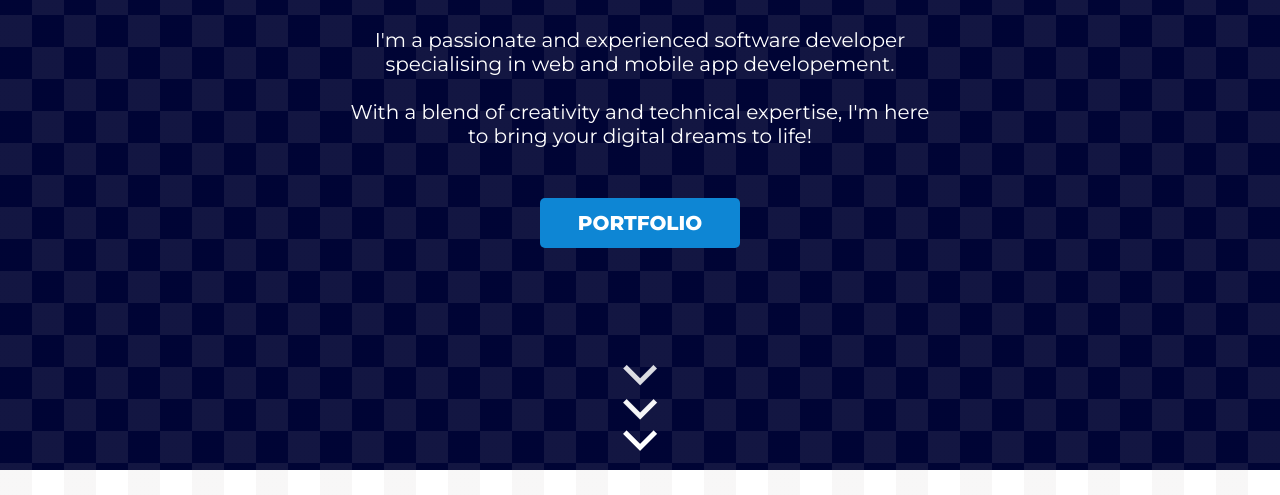
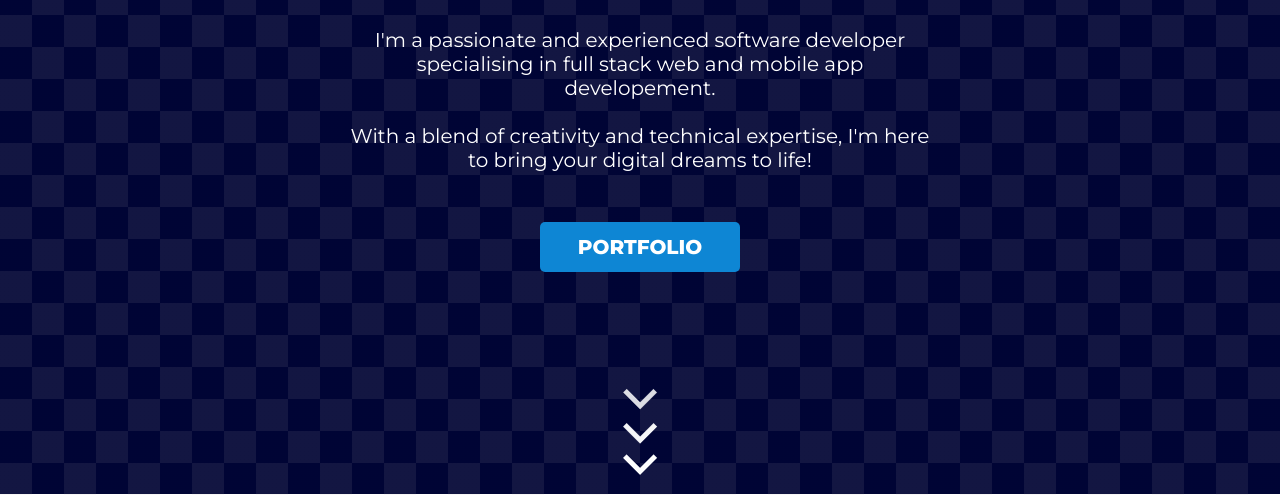
Before and after one commit to pat-2142/portfolio-project, a plain HTML site: page index.html in a window 1280 px wide. Shown: the part 305-800 px from the top of the page. Drawn offline with Linux system fonts and the light colour scheme; a web font is replaced by a local one.

Commit message:
Update index.html

```diff
--- a/index.html
+++ b/index.html
@@ -77,7 +77,7 @@
 
 
             <p class="paragraph-text-template-one"> <!--Paragraph Text-->
-                I'm a passionate and experienced software developer specialising in web and mobile app developement.
+                I'm a passionate and experienced software developer specialising in full stack web and mobile app developement.
                 <br><br>
                 With a blend of creativity and technical expertise, I'm here to bring your digital dreams to life!
             </p>
```
